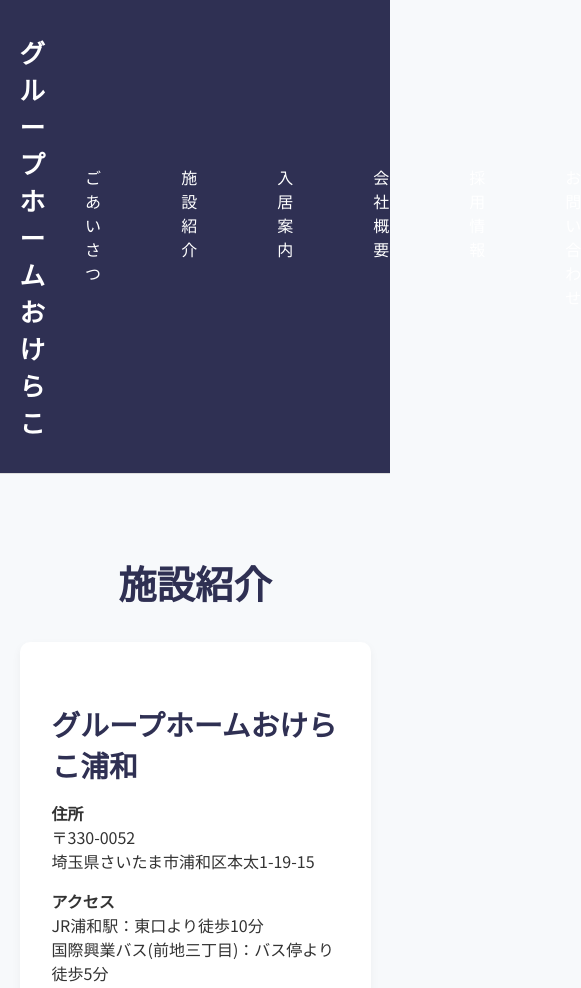
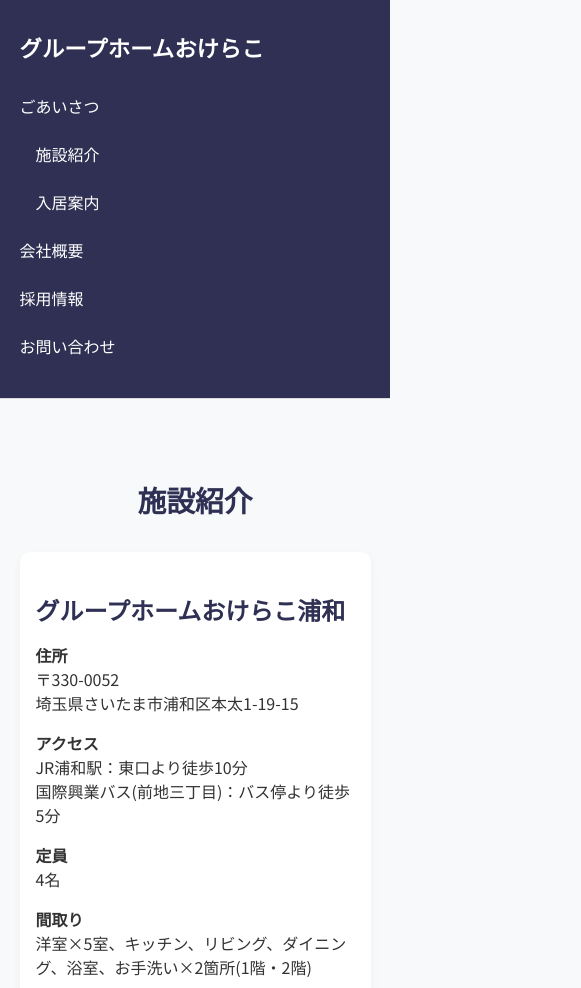
Before and after one commit to toyo-y/project-okrako, a plain HTML site: page facility.html in a window 390 px wide. Shown: the top 988 px of the page, 581 px wide, since content can reach past the window. Drawn offline with Linux system fonts and the light colour scheme.

Commit message:
Update facility.css

```diff
--- a/css/facility.css
+++ b/css/facility.css
@@ -116,3 +116,50 @@
   scroll-padding-top: 120px; /* ヘッダーの高さに応じて調整 */
   scroll-behavior: smooth;
 }
+
+@media screen and (max-width: 768px) {
+  .header-inner {
+    flex-direction: column;
+    align-items: flex-start;
+  }
+
+  .main-nav ul {
+    flex-direction: column;
+    gap: 1rem;
+    padding-left: 0;
+  }
+
+  .main-nav li {
+    margin-bottom: 0.5rem;
+  }
+
+  .page-title {
+    font-size: 1.8rem;
+  }
+
+  .facility {
+    padding: 1rem;
+  }
+
+  .facility h3 {
+    font-size: 1.5rem;
+  }
+
+  .media-embed-row {
+    flex-direction: column;
+  }
+
+  .map-container,
+  .video-container {
+    width: 100%;
+  }
+
+  .logo {
+    font-size: 1.4rem;
+  }
+
+  .site-footer {
+    font-size: 0.8rem;
+    padding: 1.5rem 0;
+  }
+}
```
